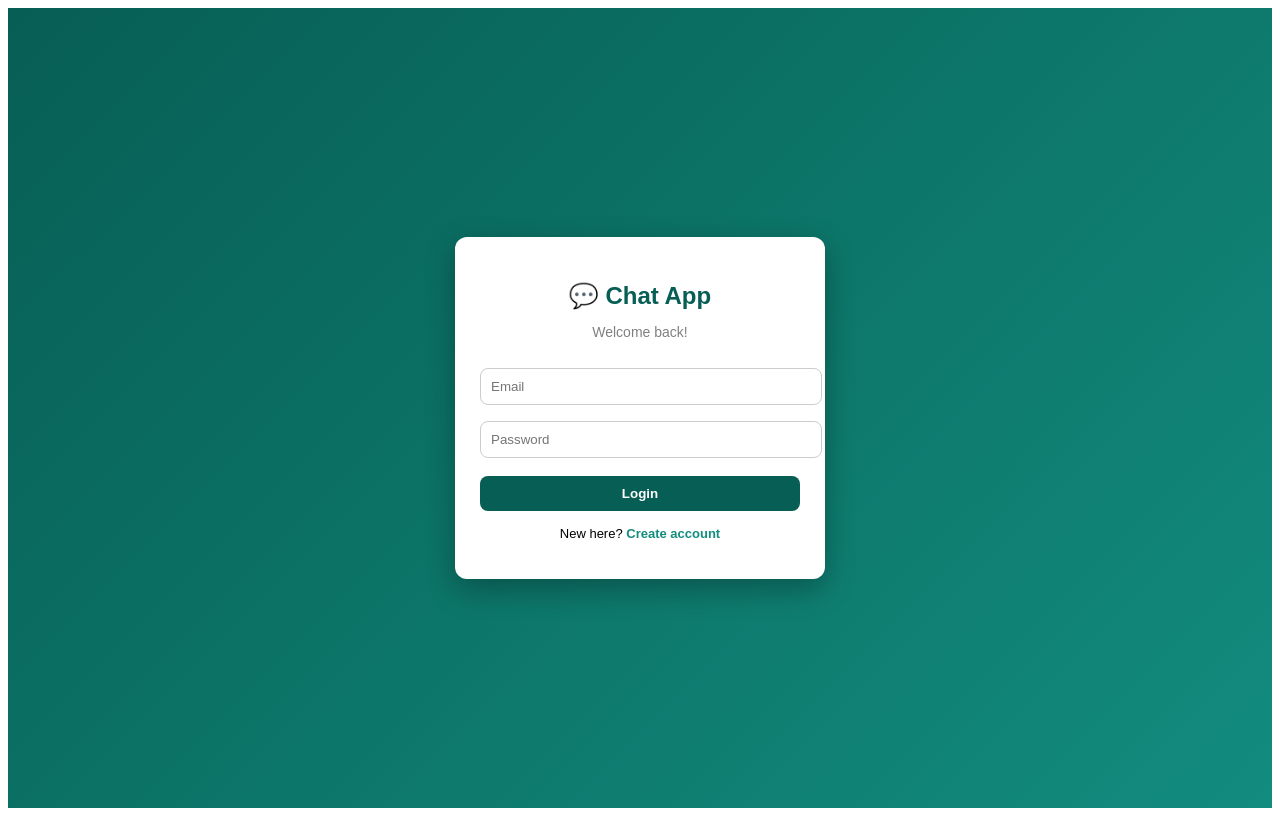
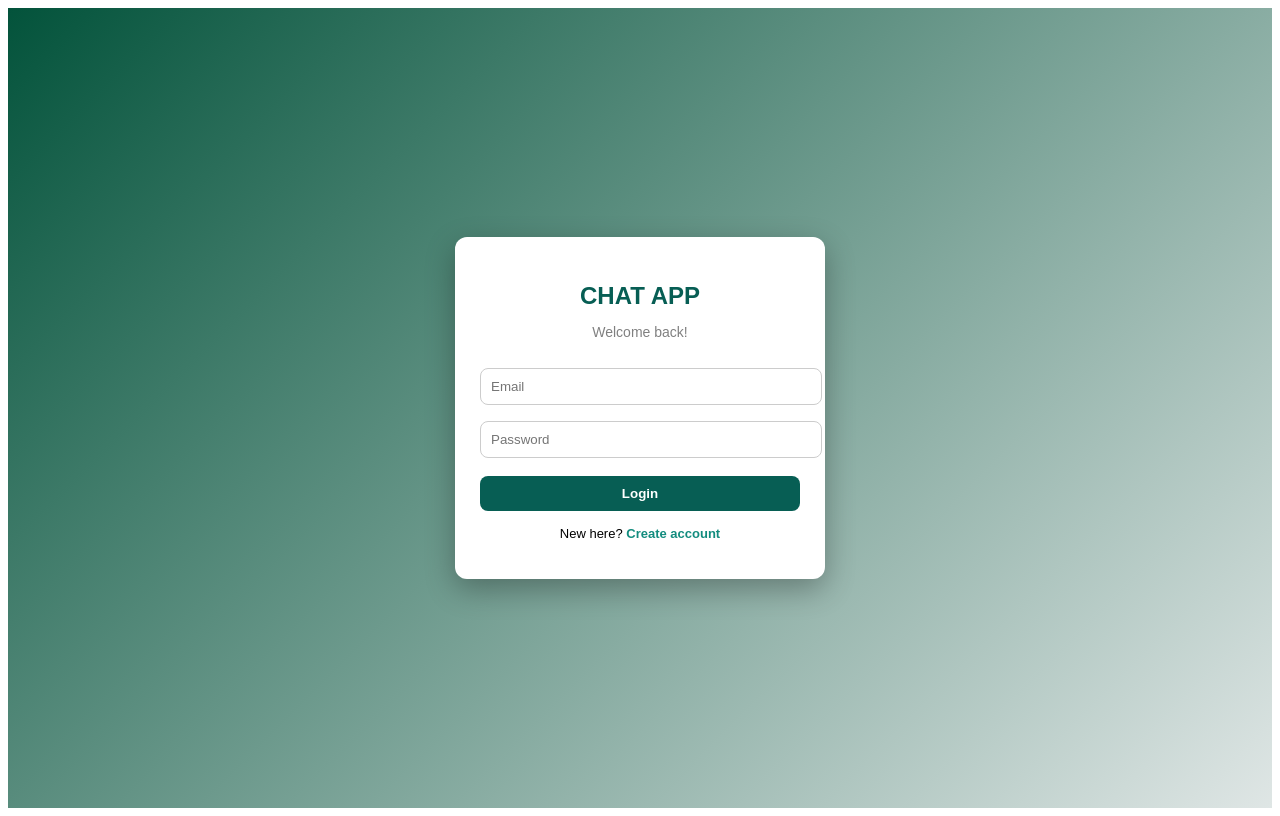
Before and after one commit to Anjana72006/chat, a React (Vite) app: page / in a window 1280 px wide. Built offline with nearby package versions, Linux system fonts and the light colour scheme; no server answers.

Commit message:
Update AuthPage.jsx

```diff
--- a/src/pages/AuthPage.jsx
+++ b/src/pages/AuthPage.jsx
@@ -30,7 +30,7 @@ export default function Auth() {
   return (
     <div style={styles.page}>
       <div style={styles.card}>
-        <h2 style={styles.title}>💬 Chat App</h2>
+        <h2 style={styles.title}> CHAT APP </h2>
         <p style={styles.subtitle}>
           {isLogin ? "Welcome back!" : "Create your account"}
         </p>
@@ -72,7 +72,7 @@ const styles = {
     display: "flex",
     justifyContent: "center",
     alignItems: "center",
-    background: "linear-gradient(135deg, #075E54, #128C7E)",
+    background: "linear-gradient(135deg, #03533b, #dfe6e5)",
     fontFamily: "Arial",
   },
   card: {
```
